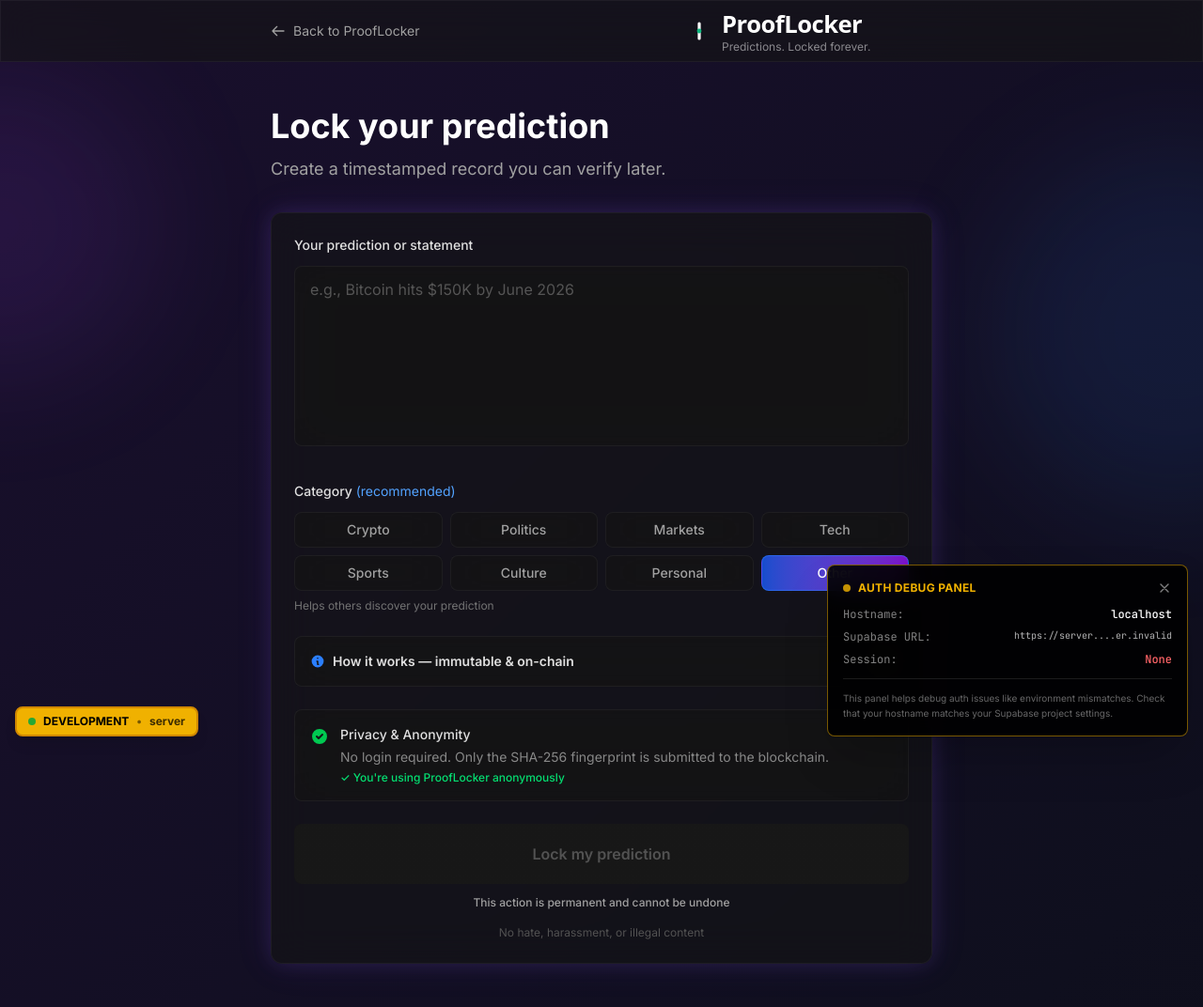
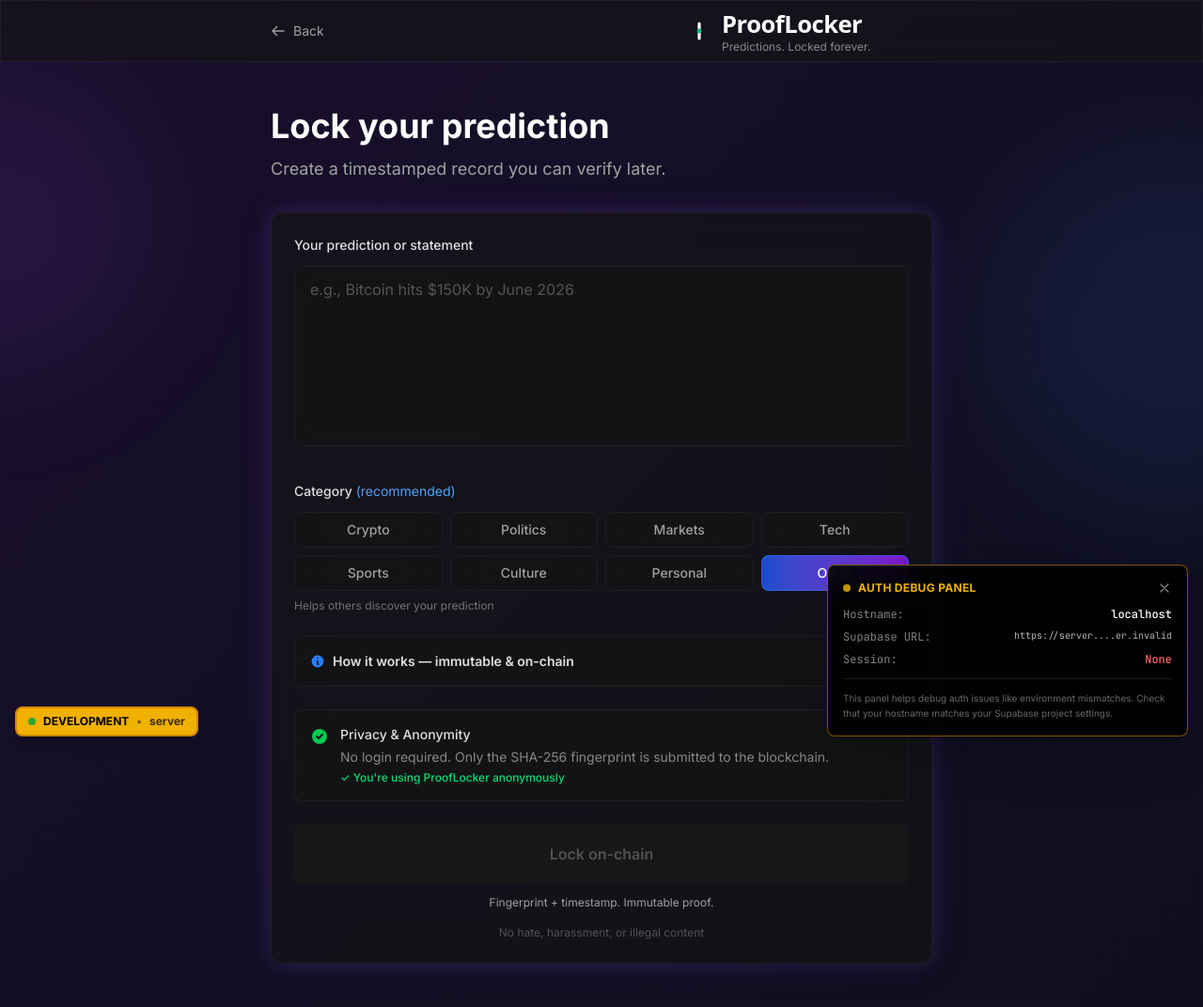
Before and after one commit to Boomchakalala/prooflocker, a Next.js app: page /lock in a window 1280 px wide. Shown: the whole page at 94% size. Built offline with nearby package versions, Linux system fonts and the light colour scheme; no server answers.

Commit message:
Sandbox autosave

```diff
--- a/src/app/lock/page.tsx
+++ b/src/app/lock/page.tsx
@@ -52,8 +52,8 @@ export default function LockPage() {
 
       if (response.ok) {
         const data = await response.json();
-        setProofId(data.proofId);
-        setLocked(true);
+        // Redirect to proof page instead of showing success screen
+        router.push(`/proof/${data.publicSlug || data.proofId}`);
       } else {
         const errorData = await response.json();
 
@@ -108,7 +108,7 @@ export default function LockPage() {
                   d="M10 19l-7-7m0 0l7-7m-7 7h18"
                 />
               </svg>
-              Back to ProofLocker
+              Back
             </Link>
             <BrandLogo />
           </div>
@@ -312,13 +312,13 @@ export default function LockPage() {
                     Locking...
                   </span>
                 ) : (
-                  "Lock my prediction"
+                  "Lock on-chain"
                 )}
               </button>
 
-              {/* Permanence warning */}
-              <p className="text-xs text-neutral-400 text-center mt-3 font-medium">
-                This action is permanent and cannot be undone
+              {/* Microcopy */}
+              <p className="text-xs text-neutral-400 text-center mt-3">
+                Fingerprint + timestamp. Immutable proof.
               </p>
 
               {/* Content policy notice */}
```
